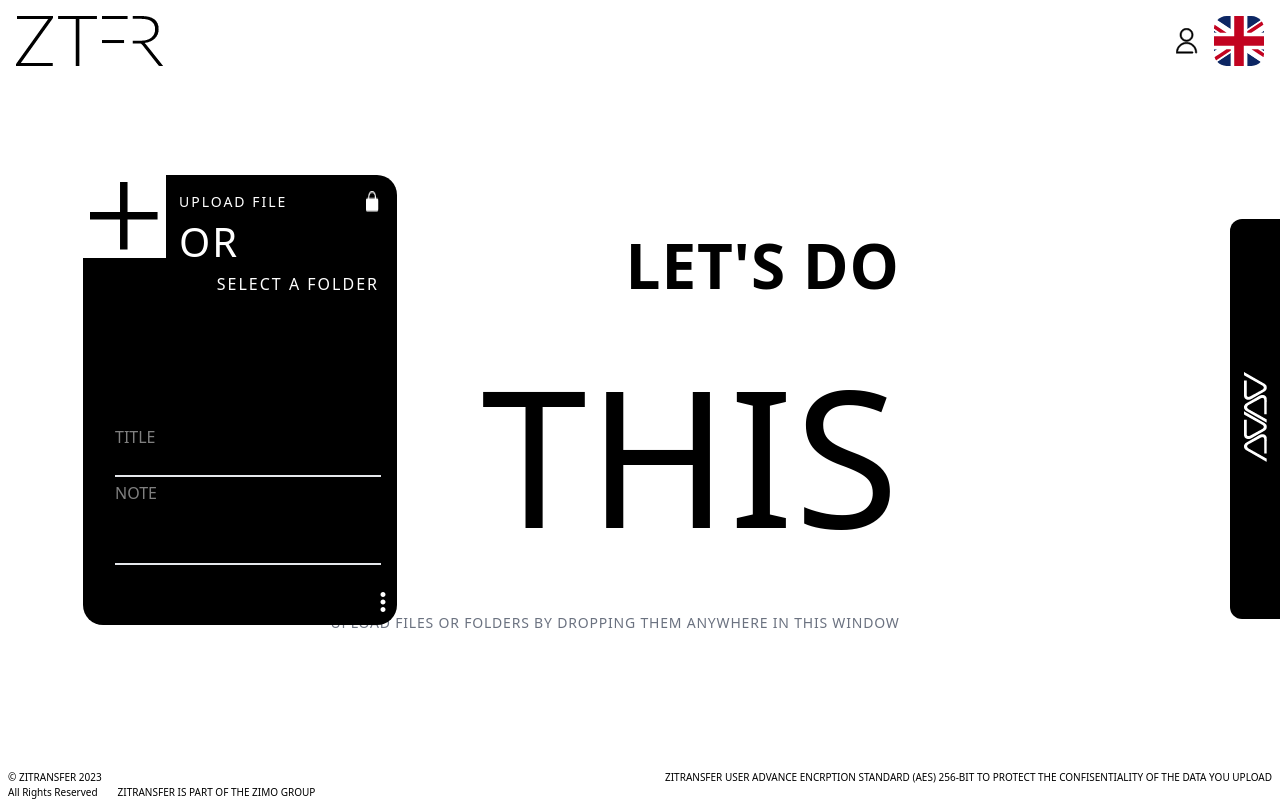
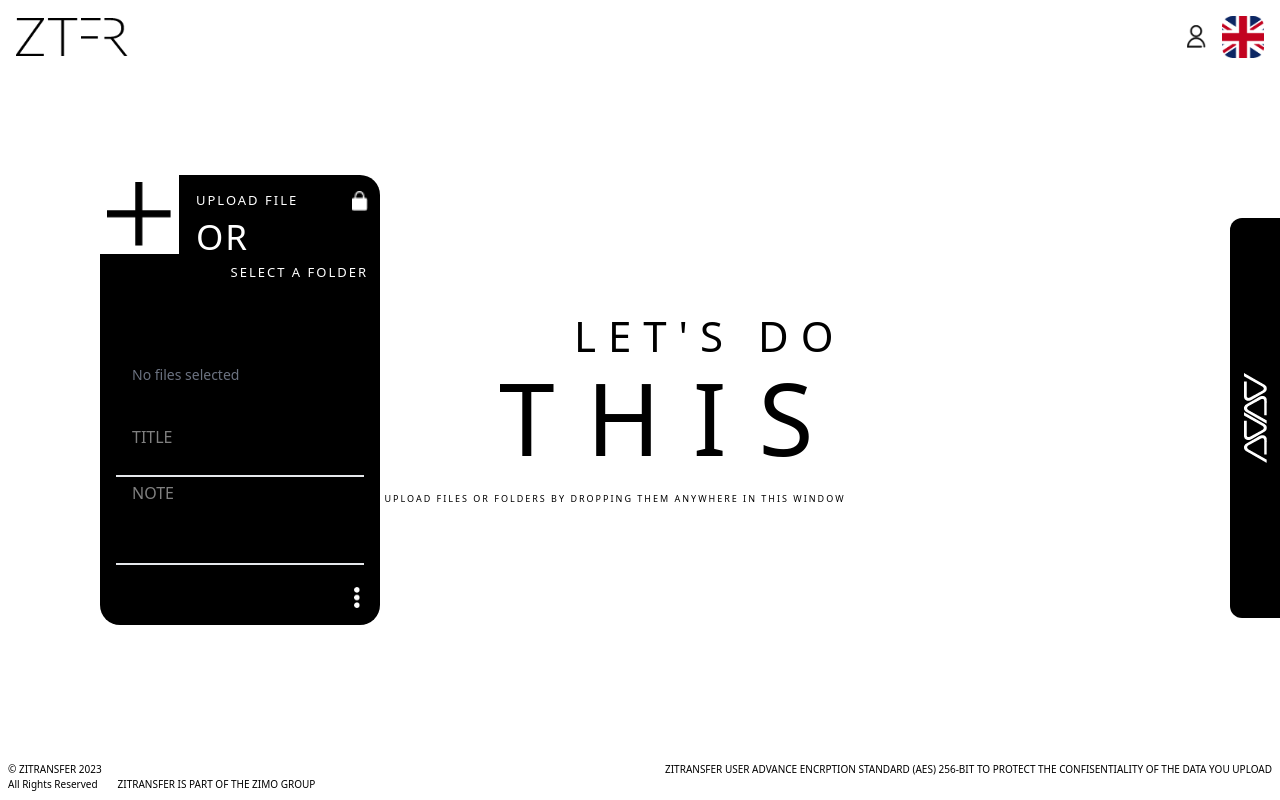
Before and after one commit to AQSA-ABDULLAH/ZTFR-Menu-1.2, a Next.js app: page / in a window 1280 px wide. Both pictures are taken after a click on the element 78 px from the left and 426 px from the top of the page. Built offline with nearby package versions, Linux system fonts and the light colour scheme.

Commit message:
fixed styling

```diff
--- a/components/LandingPage.jsx
+++ b/components/LandingPage.jsx
@@ -16,11 +16,11 @@ export default function LandingPage() {
       {/* Header Section */}
       <header className="flex justify-between items-center p-4">
         <div>
-          <img src="/assets/ZTFR.png" alt="ztr-logo" />
+          <img src="/assets/ZTFR.png" alt="ztr-logo" className="xl:max-2xl:w-[7rem]" />
         </div>
         <div className="flex items-center gap-4">
-          <img src="/assets/user-icon.png" alt="user icon" />
-          <img src="/assets/uk-flag.png" alt="UK Flag" />
+          <img src="/assets/user-icon.png" alt="user icon" className="xl:max-2xl:w-[1.2rem]" />
+          <img src="/assets/uk-flag.png" alt="UK Flag" className="xl:max-2xl:w-[2.6rem]" />
         </div>
       </header>
 
@@ -34,27 +34,23 @@ export default function LandingPage() {
         {showUploadCard && <UploadCard />}
 
         {/* Main Content */}
-        <div className="flex-1 flex flex-col justify-center items-center tracking-wider">
+        <div className="flex-1 flex flex-col justify-items-end justify-center items-center tracking-wider">
           <div className="justify-items-end">
-            <h1 className="text-[62px] font-semibold">LET'S DO</h1>
-            <h2 className="text-[190px]">THIS</h2>
-            <p className="mt-4 text-sm text-gray-500 text-center">
-              UPLOAD FILES OR FOLDERS BY DROPPING THEM ANYWHERE IN THIS WINDOW
-            </p>
+            <h1 className="text-[42px] 2xl:text-[62px] tracking-[12px] leading-3">LET'S DO</h1>
+            <h2 className="text-[100px] 2xl:text-[190px] tracking-[32px]">THIS</h2>
+            <p className="text-[9px] 2xl:text-[12px] tracking-[2px]">
+            UPLOAD FILES OR FOLDERS BY DROPPING THEM ANYWHERE IN THIS WINDOW
+          </p>
           </div>
         </div>
 
-        <div className="bg-black text-white justify-items-center w-[50px] lg:w-[50px] h-[400px] desktop:h-[489px] rounded-l-xl">
-          <img
-            src="/assets/logo.png"
-            alt="logo"
-            className="translate-y-[170%]"
-          />
+        <div className="bg-black text-white flex items-center justify-center w-[50px] lg:w-[50px] h-[400px] 2xl:h-[489px] rounded-l-xl">
+          <img src="/assets/logo.png" alt="logo" />
         </div>
       </main>
 
       {/* Footer */}
-      <footer className="text-[10px] flex justify-between px-2">
+      <footer className="text-[10px] flex justify-between px-2 pb-2">
         <div>
           <p>© ZITRANSFER 2023</p>
           <div className="flex gap-5">
--- a/components/ToggleButton.jsx
+++ b/components/ToggleButton.jsx
@@ -2,22 +2,22 @@ import React from "react";
 
 function ToggleButton() {
   return (
-    <div className="bg-black text-white w-[60px] lg:w-[157px] h-[400px] desktop:h-[489px] rounded-r-[20px] relative cursor-pointer z-50 tracking-[2px]">
+    <div className="bg-black text-white w-[60px] lg:w-[120px] 2xl:w-[157px] h-[400px] 2xl:h-[489px] rounded-r-[20px] relative cursor-pointer z-50 tracking-[2px]">
       {/* Icon */}
       <div className="absolute top-[57px] lg:top-[30px] left-[45px] lg:left-[120px]">
         <img src="/assets/lock-icon.png" alt="lock" />
       </div>
 
       {/* Upload text */}
-      <div className="absolute top-[50%] translate-y-[-50%] translate-x-[-50%] left-[30px] lg:left-[70px]">
-        <p className="text-center whitespace-nowrap -rotate-90">
+      <div className="absolute top-[50%] translate-y-[-50%] translate-x-[-50%] left-[30px] lg:left-[60px] 2xl:left-[70px]">
+        <p className="text-[10px] 2xl:text-[12px] text-center whitespace-nowrap -rotate-90">
           UPLOAD FILES OR FOLDERS BY DROPPING <br />
           THEM ANYWHERE IN THIS WINDOW <br />
         </p>
       </div>
 
       {/* Advanced encryption text */}
-      <div className="absolute translate-y-[1200%] translate-x-[1%]">
+      <div className="absolute translate-y-[1200%] 2xl:translate-x-[1%] translate-x-[-10%]">
         <p className="whitespace-nowrap rotate-90 font-bold text-black text-[10px]">
           ADVANCED ENCRYPTION STANDARD (AES) 256-BIT
         </p>
--- a/components/UploadCard.jsx
+++ b/components/UploadCard.jsx
@@ -1,29 +1,77 @@
+"use client"; // To enable client-side hooks
+
+import React, { useState } from "react";
+import { FiUpload } from "react-icons/fi";
+
 export default function UploadCard() {
+  const [fileNames, setFileNames] = useState([]);
+
+  const handleFileUpload = (event) => {
+    const files = Array.from(event.target.files); // Get selected files
+    setFileNames((prevFileNames) => [
+      ...prevFileNames,
+      ...files.map((file) => file.name),
+    ]); // Append new file names to the existing list
+  };
+
+  const triggerFileInput = () => {
+    document.getElementById("file-upload").click(); // Programmatically trigger file input
+  };
+
+  const getLink = () => {
+    console.log("Get Link");
+  };
+
   return (
-    <div className="bg-black text-white w-[250px] h-[360px] lg:w-[314px] lg:h-[450px] desktop:h-[489px] rounded-[20px] absolute top-[50%] left-[150px] lg:left-[240px] translate-x-[-50%] translate-y-[-50%]">
+    <div className="bg-black text-white w-[280px] h-[360px] 2xl:w-[314px] lg:h-[450px] 2xl:h-[489px] rounded-[20px] absolute top-[50%] left-[150px] lg:left-[240px] translate-x-[-50%] translate-y-[-50%]">
       {/* Top Icon */}
-      <div className="absolute bg-white no-drag p-2 left-[-1px] top-[-1px]">
-        <img src="/assets/Path 27378.png" alt="add-icon" className="" />
+      <div
+        className="absolute bg-white no-drag p-2 left-[-1px] top-[-1px] cursor-pointer"
+        onClick={triggerFileInput}
+      >
+        <img
+          src="/assets/Path 27378.png"
+          alt="add-icon"
+          className="max-2xl:w-16"
+        />
       </div>
+      {/* Hidden File Input */}
+      <input
+        type="file"
+        id="file-upload"
+        style={{ display: "none" }}
+        multiple
+        onChange={handleFileUpload}
+      />
 
       <div className="absolute pl-8 pt-4 left-16 no-drag tracking-[2px]">
         <div className="flex justify-between w-[200px] text-[14px] uppercase">
-          <p>Upload file</p>
-          <img src="/assets/lock-icon.png" alt="lock" />
+          <p className="text-[13px] 2xl:text-[15px]">Upload file</p>
+          <img src="/assets/lock-icon.png" alt="lock" className="w-11 pr-7" />
         </div>
-        <p className="text-[40px]">OR</p>
-        <div className="absolute right-0">SELECT A FOLDER</div>
+        <p className="text-[35px] 2xl:text-[40px]">OR</p>
+        <div className="absolute right-7 text-[13px] 2xl:text-[15px]">
+          SELECT A FOLDER
+        </div>
       </div>
 
-      {/* Scrollable Section */}
+      {/* Scrollable Section to Display File Names */}
       <div className="absolute top-[125px] lg:top-[200px] pl-8 translate-y-[-50%] overflow-y-scroll overflow-x-hidden w-[95%] no-drag">
-        <div className="h-[70px] lg:h-[110px] space-y-1"></div>
+        {fileNames.length > 0 ? (
+          fileNames.map((fileName, index) => (
+            <p key={index} className="text-sm text-white">
+              {fileName}
+            </p>
+          ))
+        ) : (
+          <div className="text-sm text-gray-500">No files selected</div>
+        )}
       </div>
 
       {/* Input Fields */}
       <div className="mt-[190px] lg:mt-[270px] desktop:mt-[300px] flex flex-col gap-y-6">
         {/* Title Input */}
-        <div className="pl-8 relative pr-4">
+        <div className="pl-4 relative pr-4">
           <input
             type="text"
             id="title"
@@ -39,7 +87,7 @@ export default function UploadCard() {
         </div>
 
         {/* Note Input */}
-        <div className="pl-8 relative animate__transition pr-4">
+        <div className="pl-4 relative pr-4">
           <textarea
             id="note"
             placeholder="NOTE"
@@ -55,21 +103,22 @@ export default function UploadCard() {
       </div>
 
       {/* Bottom Button */}
-      <div className="relative flex items-center justify-center cursor-pointer">
-        <button className="absolute left-[220px] lg:left-[285px] top-4 no-drag">
-          <svg
-            stroke="currentColor"
-            fill="currentColor"
-            strokeWidth="0"
-            viewBox="0 0 24 24"
-            className="text-[30px] mr-4 animate__transition"
-            height="1em"
-            width="1em"
-            xmlns="http://www.w3.org/2000/svg"
-          >
-            <path fill="none" d="M0 0h24v24H0z"></path>
-            <path d="M12 8c1.1 0 2-.9 2-2s-.9-2-2-2-2 .9-2 2 .9 2 2 2zm0 2c-1.1 0-2 .9-2 2s.9 2 2 2 2-.9 2-2-.9-2-2-2zm0 6c-1.1 0-2 .9-2 2s.9 2 2 2 2-.9 2-2-.9-2-2-2z"></path>
-          </svg>
+      <div className="relative flex justify-center cursor-pointer">
+        {fileNames.length > 0 && (
+          <div className=" flex gap-3 items-center mt-2">
+            <FiUpload className="text-3xl" />
+
+            <button className="text-[30px] uppercase" onClick={getLink}>
+              Get Link
+            </button>
+          </div>
+        )}
+        <button className="absolute right-5 2xl:left-[285px] top-4 no-drag">
+          <img
+            src="/assets/Group 5526.png"
+            alt=""
+            className="lg:max-2xl:w-[6px]"
+          />
         </button>
       </div>
     </div>
--- a/package.json
+++ b/package.json
@@ -9,9 +9,10 @@
     "lint": "next lint"
   },
   "dependencies": {
+    "next": "15.1.3",
     "react": "^19.0.0",
     "react-dom": "^19.0.0",
-    "next": "15.1.3"
+    "react-icons": "^5.4.0"
   },
   "devDependencies": {
     "postcss": "^8",
```
Also changed, not shown: public/assets/Group 5526.png (added), 1 other file (tests, documents, lock files or other folders).
